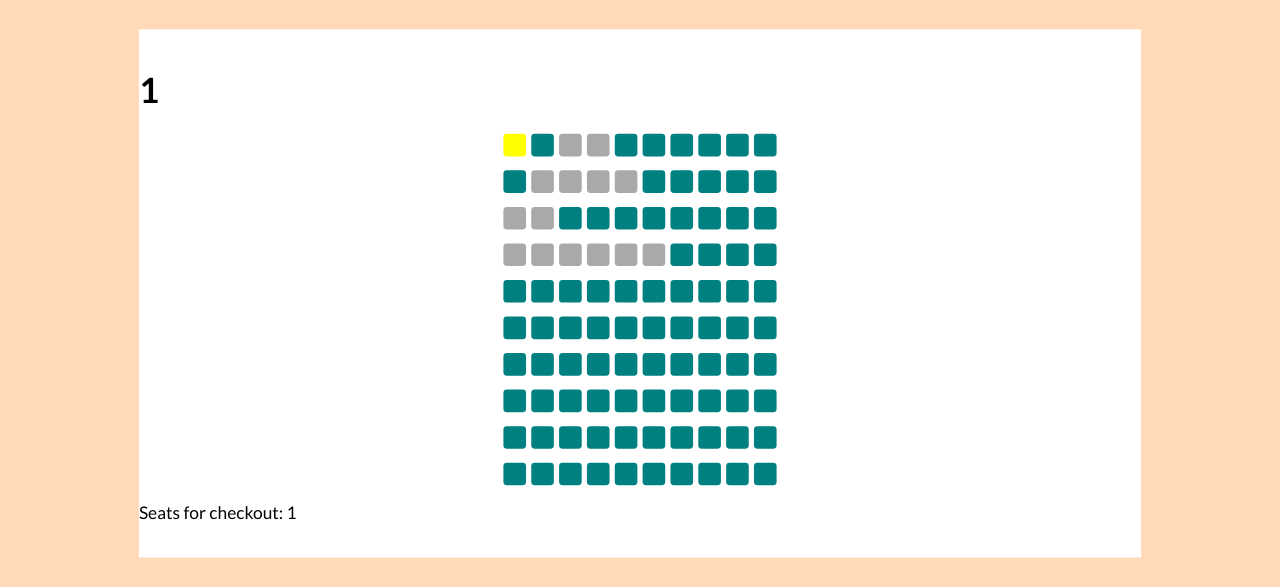
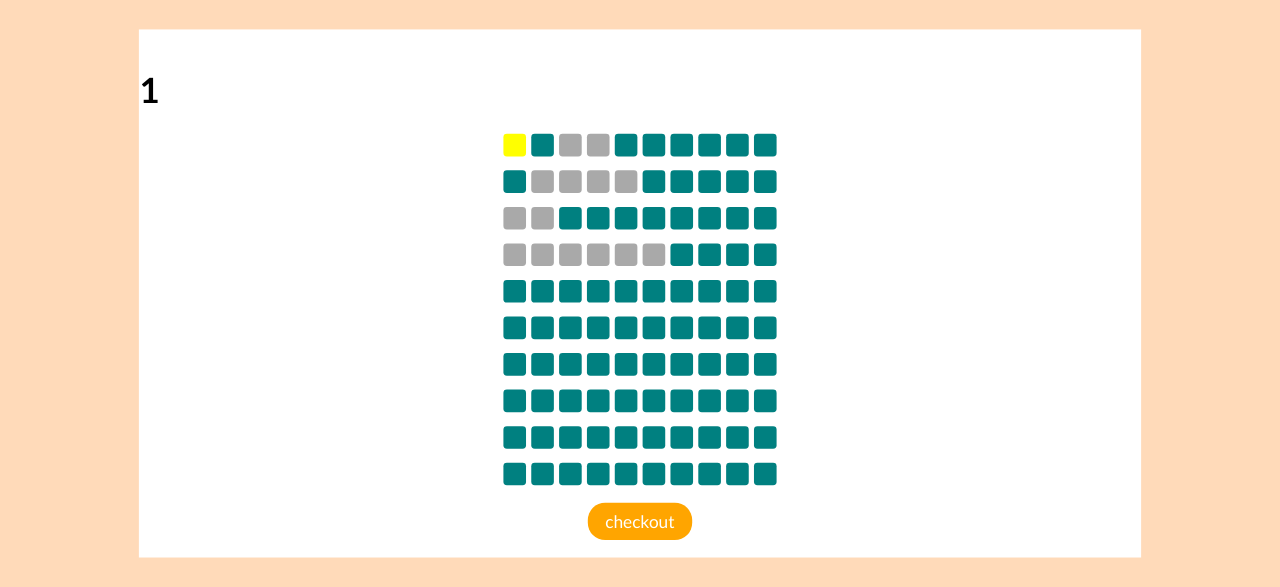
Before and after one commit to zlydenko/movie-night, a React (Create React App) app: page /sessions/1 in a window 1280 px wide. Both pictures are taken after a click on the element 514 px from the left and 350 px from the top of the page. Shown: the part 210-797 px from the top of the page. Built offline with nearby package versions, Linux system fonts and the light colour scheme.

Commit message:
add checkout button

```diff
--- a/src/SeatsPicker/index.js
+++ b/src/SeatsPicker/index.js
@@ -1,5 +1,6 @@
 import React from "react";
 import styled from "styled-components";
+import { Link } from "react-router-dom";
 
 import { seats } from "../filmsDb";
 
@@ -18,6 +19,26 @@ const Cell = styled.div`
     props.notAvailable ? `darkgrey` : props.selected ? `yellow` : `teal`};
   cursor: ${props => (props.notAvailable ? `default` : `pointer`)};
   border-radius: 0.2em;
+`;
+
+const CheckoutBtn = styled.button`
+  margin: 1em auto 0em auto;
+  display: inline-block;
+  text-decoration: none;
+  background-color: orange;
+  border: none;
+  border-radius: 1em;
+  padding: 0.5em 1em;
+  color: white;
+  cursor: pointer;
+
+  &:hover {
+    opacity: 0.8;
+  }
+
+  &:active {
+    opacity: 0.5;
+  }
 `;
 
 const SeatsGrid = ({ reservedSeats, clickFn, chosen }) => {
@@ -50,7 +71,8 @@ const SeatsGrid = ({ reservedSeats, clickFn, chosen }) => {
 
 class SeatsPicker extends React.Component {
   state = {
-    chosenSeats: []
+    chosenSeats: [],
+    redirect: false
   };
 
   selectSeats(_) {
@@ -79,9 +101,17 @@ class SeatsPicker extends React.Component {
           clickFn={this.selectSeats.bind(this)}
           chosen={this.state.chosenSeats}
         />
-        {this.state.chosenSeats.length > 0 && (
-          <p>{`Seats for checkout: ${this.state.chosenSeats.join(", ")}`}</p>
-        )}
+        <footer style={{ textAlign: "center" }}>
+          {this.state.chosenSeats.length > 0 && (
+            <Link
+              to={`/buy?session=${id}?seats=${this.state.chosenSeats.join(
+                "&"
+              )}`}
+            >
+              <CheckoutBtn>checkout</CheckoutBtn>
+            </Link>
+          )}
+        </footer>
       </div>
     );
   }
```
